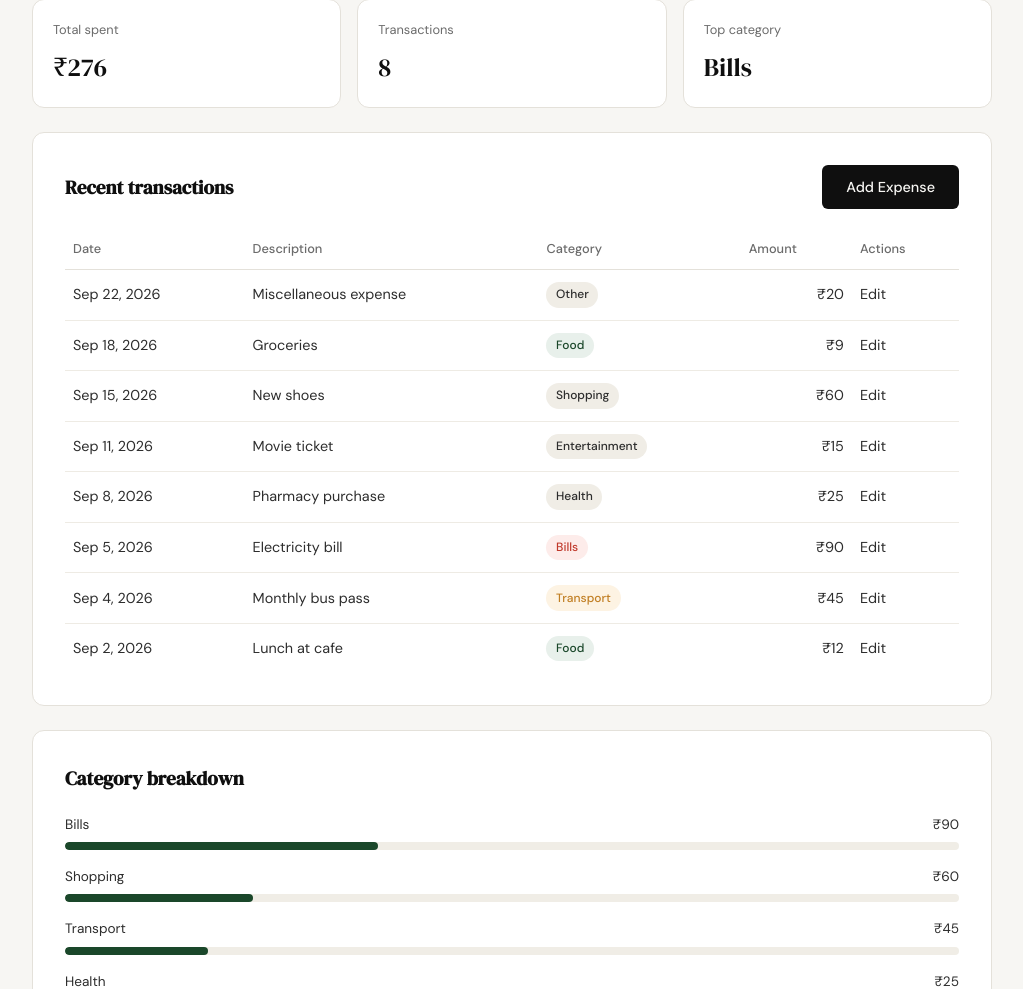
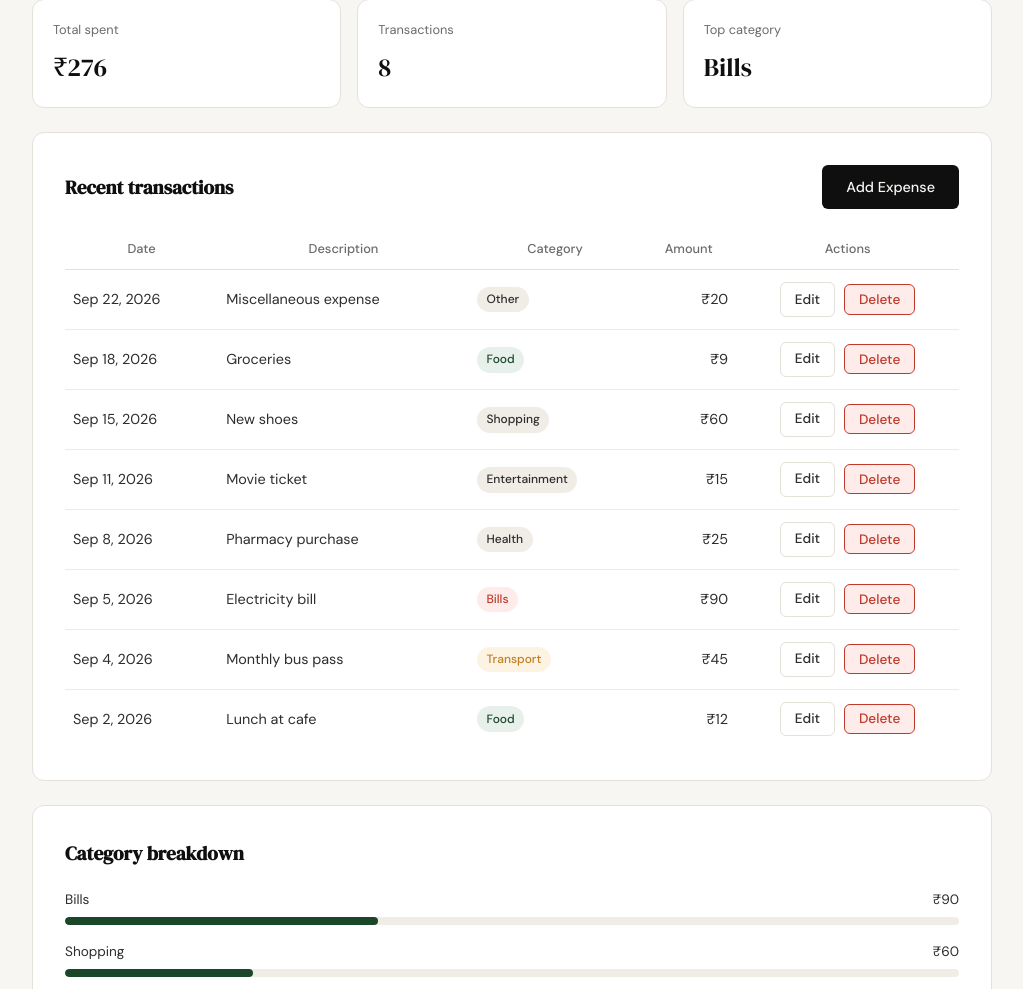
Before and after one commit to FahadAhmedSyed/spendly, a Flask app: page /profile in a window 1280 px wide. Shown: the part 554-1543 px from the top of the page, without its empty margins (128-1151 px from the left). Run offline with Flask 3, Linux system fonts and the light colour scheme; the visitor is signed in with stand-in values (Sample User, id 1); data comes from the database, SQL or seed files in the repository.

Commit message:
feat: add delete expense button with confirmation dialog
Co-authored-by: Claude Sonnet 5 <noreply@anthropic.com>

```diff
--- a/app.py
+++ b/app.py
@@ -16,6 +16,7 @@ from database.queries import (
     insert_expense,
     update_expense,
 )
+from database.queries import delete_expense as delete_expense_row
 
 app = Flask(__name__)
 app.secret_key = os.environ.get("SECRET_KEY", "dev-secret-key")
@@ -283,7 +284,7 @@ def profile():
 
 
 # ------------------------------------------------------------------ #
-# Placeholder routes — students will implement these                  #
+# Expense management routes                                          #
 # ------------------------------------------------------------------ #
 
 
@@ -358,9 +359,19 @@ def edit_expense(id):
     return redirect(url_for("profile"))
 
 
-@app.route("/expenses/<int:id>/delete")
+@app.route("/expenses/<int:id>/delete", methods=["POST"])
 def delete_expense(id):
-    return "Delete expense — coming in Step 9"
+    if "user_id" not in session:
+        return redirect(url_for("login"))
+
+    expense = get_expense_by_id(id, session["user_id"])
+    if expense is None:
+        abort(404)
+
+    delete_expense_row(id, session["user_id"])
+    flash("Expense deleted.", "success")
+
+    return redirect(url_for("profile"))
 
 
 if __name__ == "__main__":
--- a/database/queries.py
+++ b/database/queries.py
@@ -67,6 +67,21 @@ def update_expense(expense_id, user_id, amount, category, expense_date, descript
             "UPDATE expenses SET amount = ?, category = ?, date = ?, description = ? "
             "WHERE id = ? AND user_id = ?",
             (amount, category, expense_date, description, expense_id, user_id),
+        )
+        conn.commit()
+    finally:
+        conn.close()
+
+
+def delete_expense(expense_id, user_id):
+    """Delete an expense row owned by user_id. Scoped to id AND user_id so
+    a caller can never delete another user's row even if the id check
+    upstream were bypassed."""
+    conn = get_db()
+    try:
+        conn.execute(
+            "DELETE FROM expenses WHERE id = ? AND user_id = ?",
+            (expense_id, user_id),
         )
         conn.commit()
     finally:
--- a/static/css/style.css
+++ b/static/css/style.css
@@ -189,6 +189,52 @@ a { color: inherit; text-decoration: none; }
 .btn-ghost:hover {
     border-color: var(--ink);
     color: var(--ink);
+}
+
+.profile-table-actions {
+    display: flex;
+    align-items: center;
+    justify-content: center;
+    gap: 0.6rem;
+}
+
+.delete-expense-form {
+    display: inline-flex;
+}
+
+.btn-ghost-sm,
+.btn-danger {
+    display: inline-block;
+    padding: 0.35rem 0.85rem;
+    border-radius: var(--radius-sm);
+    font-family: var(--font-body);
+    font-size: 0.85rem;
+    font-weight: 500;
+    cursor: pointer;
+    transition: all 0.2s;
+}
+
+.btn-ghost-sm {
+    background: transparent;
+    color: var(--ink-soft);
+    border: 1px solid var(--border);
+    text-decoration: none;
+}
+
+.btn-ghost-sm:hover {
+    border-color: var(--ink);
+    color: var(--ink);
+}
+
+.btn-danger {
+    background: var(--danger-light);
+    color: var(--danger);
+    border: 1px solid var(--danger);
+}
+
+.btn-danger:hover {
+    background: var(--danger);
+    color: var(--paper);
 }
 
 /* ------------------------------------------------------------------ */
@@ -511,7 +557,7 @@ a { color: inherit; text-decoration: none; }
 }
 
 .profile-table th {
-    text-align: left;
+    text-align: center;
     font-size: 0.8rem;
     font-weight: 500;
     color: var(--ink-muted);
--- a/templates/profile.html
+++ b/templates/profile.html
@@ -84,7 +84,12 @@
                         <td>{{ tx.description }}</td>
                         <td><span class="category-badge category-badge-{{ tx.category|lower }}">{{ tx.category }}</span></td>
                         <td class="profile-table-amount">{{ tx.amount }}</td>
-                        <td><a href="{{ url_for('edit_expense', id=tx.id) }}">Edit</a></td>
+                        <td class="profile-table-actions">
+                            <a href="{{ url_for('edit_expense', id=tx.id) }}" class="btn-ghost-sm">Edit</a>
+                            <form method="POST" action="{{ url_for('delete_expense', id=tx.id) }}" class="delete-expense-form" onsubmit="return confirm('Delete this expense?');">
+                                <button type="submit" class="btn-danger">Delete</button>
+                            </form>
+                        </td>
                     </tr>
                     {% endfor %}
                 </tbody>
```
Also changed, not shown: tests/test_delete_expense.py (added, +156 -0 lines), .claude/specs/09-delete-expense.md (added).
